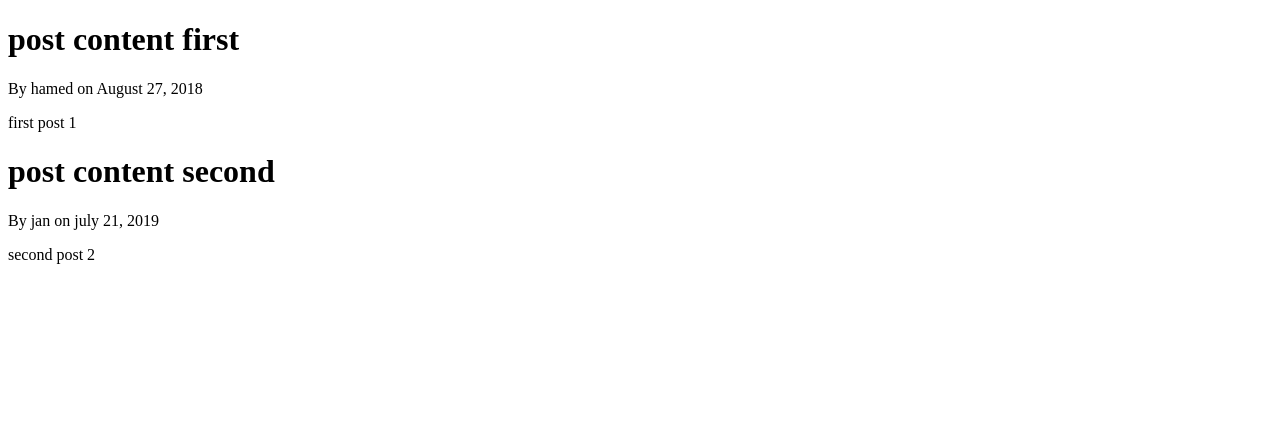
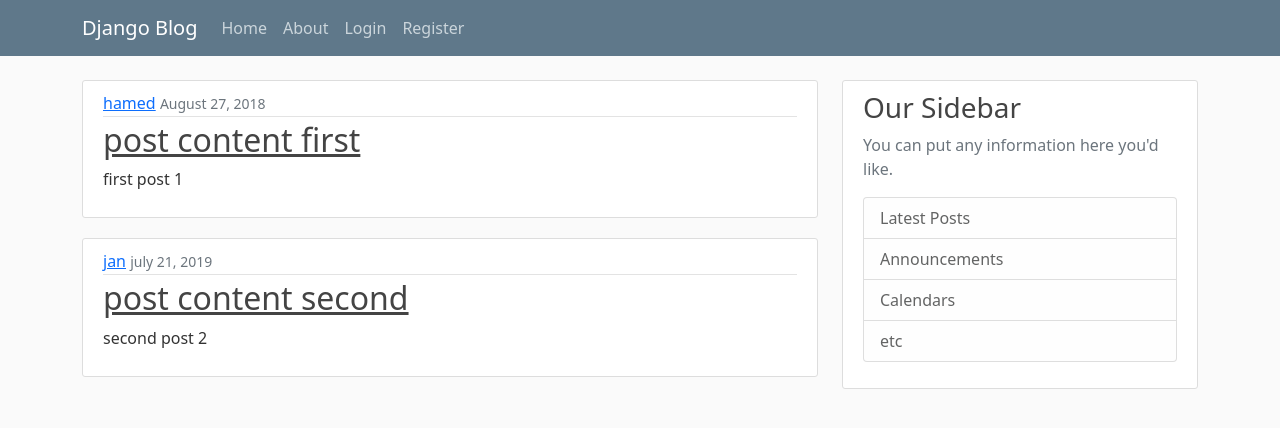
Before and after one commit to janabdullahi/djangoBlog, a Django app: page / in a window 1280 px wide. Shown: the top 428 px of the page. Run offline with Django 3.2, Linux system fonts and the light colour scheme.

Commit message:
got style from google and applied for current blog

```diff
--- /dev/null
+++ b/django_project/blog/static/blog/main.css
@@ -0,0 +1,84 @@
+body {
+    background: #fafafa;
+    color: #333333;
+    margin-top: 5rem;
+  }
+
+  h1, h2, h3, h4, h5, h6 {
+    color: #444444;
+  }
+
+  ul {
+    margin: 0;
+  }
+
+  .bg-steel {
+    background-color: #5f788a;
+  }
+
+  .site-header .navbar-nav .nav-link {
+    color: #cbd5db;
+  }
+
+  .site-header .navbar-nav .nav-link:hover {
+    color: #ffffff;
+  }
+
+  .site-header .navbar-nav .nav-link.active {
+    font-weight: 500;
+  }
+
+  .content-section {
+    background: #ffffff;
+    padding: 10px 20px;
+    border: 1px solid #dddddd;
+    border-radius: 3px;
+    margin-bottom: 20px;
+  }
+
+  .article-title {
+    color: #444444;
+  }
+
+  a.article-title:hover {
+    color: #428bca;
+    text-decoration: none;
+  }
+
+  .article-content {
+    white-space: pre-line;
+  }
+
+  .article-img {
+    height: 65px;
+    width: 65px;
+    margin-right: 16px;
+  }
+
+  .article-metadata {
+    padding-bottom: 1px;
+    margin-bottom: 4px;
+    border-bottom: 1px solid #e3e3e3
+  }
+
+  .article-metadata a:hover {
+    color: #333;
+    text-decoration: none;
+  }
+
+  .article-svg {
+    width: 25px;
+    height: 25px;
+    vertical-align: middle;
+  }
+
+  .account-img {
+    height: 125px;
+    width: 125px;
+    margin-right: 20px;
+    margin-bottom: 16px;
+  }
+
+  .account-heading {
+    font-size: 2.5rem;
+  }
--- a/django_project/blog/templates/blog/base.html
+++ b/django_project/blog/templates/blog/base.html
@@ -1,7 +1,14 @@
+{% load static %}
 <!DOCTYPE html>
 <html lang="en">
+
 <head>
-    <meta charset="UTF-8">
+
+    <!-- Bootstrap CSS -->
+    <link href="https://cdn.jsdelivr.net/npm/bootstrap@5.0.2/dist/css/bootstrap.min.css" rel="stylesheet"
+        integrity="sha384-EVSTQN3/azprG1Anm3QDgpJLIm9Nao0Yz1ztcQTwFspd3yD65VohhpuuCOmLASjC" crossorigin="anonymous">
+    <link rel="stylesheet" href="{% static 'blog/main.css' %}">
+        <meta charset="UTF-8">
     <meta name="viewport" content="width=device-width, initial-scale=1.0">
     {% if title %}
         <title> Django Blog - {{post.title}} </title>
@@ -9,7 +16,54 @@
         <title> Django Blog </title>
     {% endif %}
 </head>
+
 <body>
-    {% block content %} {% endblock %}
+    <header class="site-header">
+        <nav class="navbar navbar-expand-md navbar-dark bg-steel fixed-top">
+            <div class="container">
+                <a class="navbar-brand mr-4" href="{% url 'blog-home' %}">Django Blog</a>
+                <button class="navbar-toggler" type="button" data-toggle="collapse" data-target="#navbarToggle"
+                    aria-controls="navbarToggle" aria-expanded="false" aria-label="Toggle navigation">
+                    <span class="navbar-toggler-icon"></span>
+                </button>
+                <div class="collapse navbar-collapse" id="navbarToggle">
+                    <div class="navbar-nav mr-auto">
+                        <a class="nav-item nav-link" href="{% url 'blog-home' %}">Home</a>
+                        <a class="nav-item nav-link" href="{% url 'blog-about' %}">About</a>
+                    </div>
+                    <!-- Navbar Right Side -->
+                    <div class="navbar-nav">
+                        <a class="nav-item nav-link" href="#">Login</a>
+                        <a class="nav-item nav-link" href="#">Register</a>
+                    </div>
+                </div>
+            </div>
+        </nav>
+    </header>
+    <main role="main" class="container">
+        <div class="row">
+            <div class="col-md-8">
+                {% block content %}{% endblock %}
+            </div>
+            <div class="col-md-4">
+                <div class="content-section">
+                    <h3>Our Sidebar</h3>
+                    <p class='text-muted'>You can put any information here you'd like.
+                    <ul class="list-group">
+                        <li class="list-group-item list-group-item-light">Latest Posts</li>
+                        <li class="list-group-item list-group-item-light">Announcements</li>
+                        <li class="list-group-item list-group-item-light">Calendars</li>
+                        <li class="list-group-item list-group-item-light">etc</li>
+                    </ul>
+                    </p>
+                </div>
+            </div>
+        </div>
+    </main>
+
+    <script src="https://cdn.jsdelivr.net/npm/bootstrap@5.0.2/dist/js/bootstrap.bundle.min.js"
+        integrity="sha384-MrcW6ZMFYlzcLA8Nl+NtUVF0sA7MsXsP1UyJoMp4YLEuNSfAP+JcXn/tWtIaxVXM"
+        crossorigin="anonymous"></script>
 </body>
+
 </html>
--- a/django_project/blog/templates/blog/home.html
+++ b/django_project/blog/templates/blog/home.html
@@ -1,9 +1,16 @@
 {% extends "blog/base.html" %}
 
 {% block content %}
-    {% for post in posts%}
-        <h1> {{ post.title}} </h1>
-        <p> By {{ post.author }} on {{ post.date_posted }} </p>
-        <p> {{post.content}} </p>
-    {% endfor %}
+{% for post in posts%}
+    <article class="media content-section">
+        <div class="media-body">
+            <div class="article-metadata">
+                <a class="mr-2" href="#">{{ post.author }}</a>
+                <small class="text-muted">{{ post.date_posted }}</small>
+            </div>
+            <h2><a class="article-title" href="#">{{ post.title }}</a></h2>
+            <p class="article-content">{{ post.content }}</p>
+        </div>
+    </article>
+{% endfor %}
 {% endblock content %}
--- a/django_project/blog/urls.py
+++ b/django_project/blog/urls.py
@@ -3,5 +3,5 @@ from . import views
 
 urlpatterns = [
     path('', views.home, name="blog-home"),
-    path('about/', views.about, name="blog-home"),
+    path('about/', views.about, name="blog-about"),
 ]
```
Also changed, not shown: README.md.
